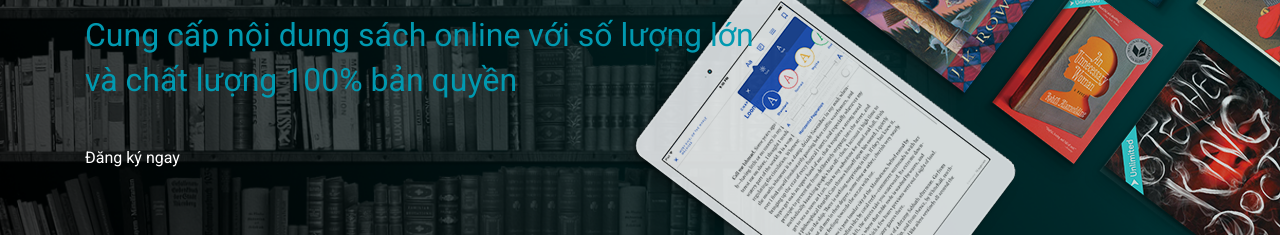
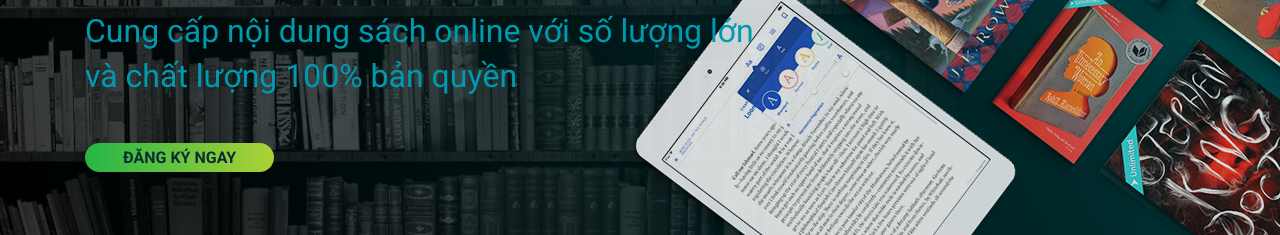
Before and after one commit to vanh997/vanh997.github.io, a plain HTML site: page Mebook/index.html in a window 1280 px wide. Shown: the part 344-579 px from the top of the page. Drawn offline with Linux system fonts and the light colour scheme.

Commit message:
Update fix.css

```diff
--- a/Mebook/css/fix.css
+++ b/Mebook/css/fix.css
@@ -73,7 +73,7 @@ header .navbar-brand{
     font-weight: normal;
 }
 
-.MeB .page-wrapper a[type="button"].regist {
+.MeB .page-wrapper a.regist {
     text-align: center;
     color: #0a2d32;
     border-radius: 50px;
```
